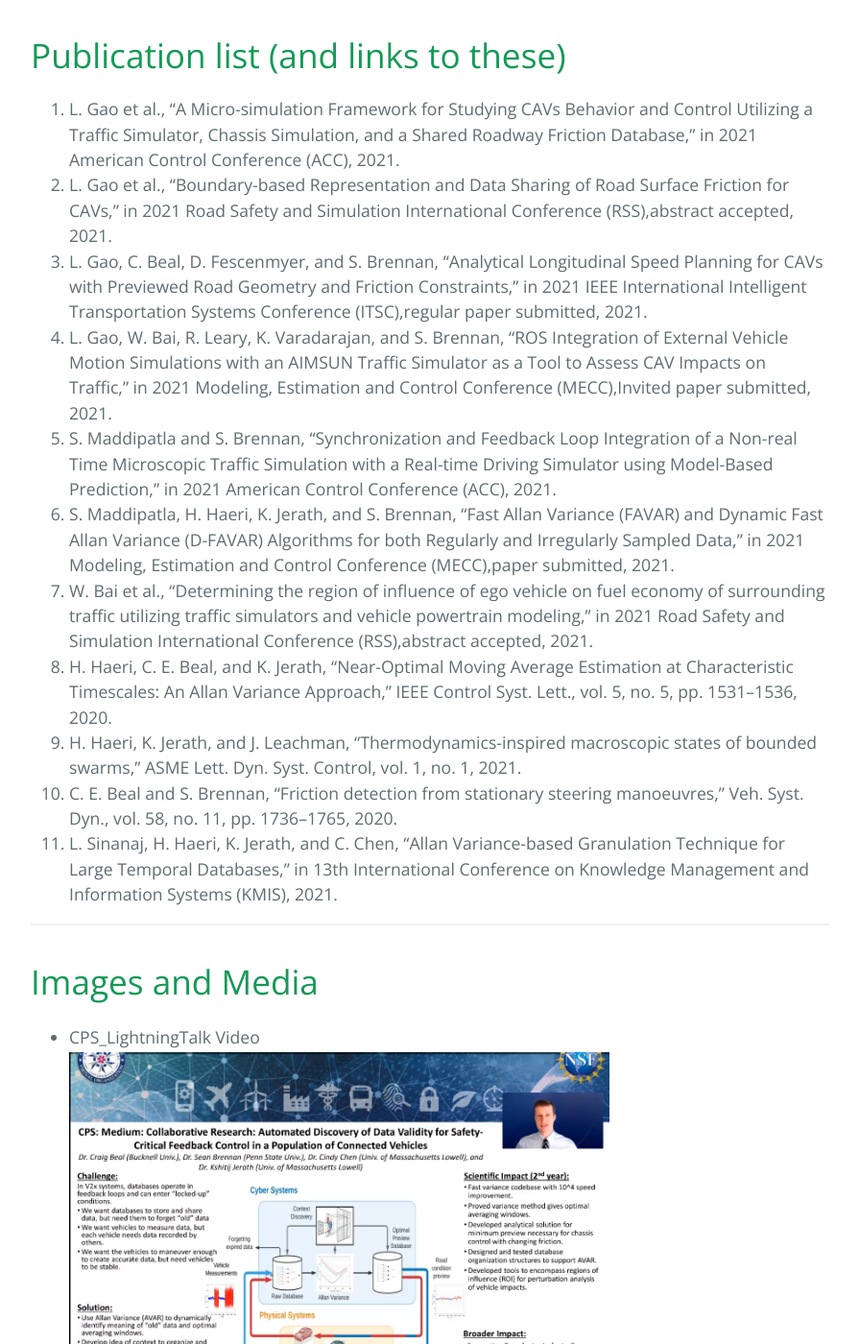
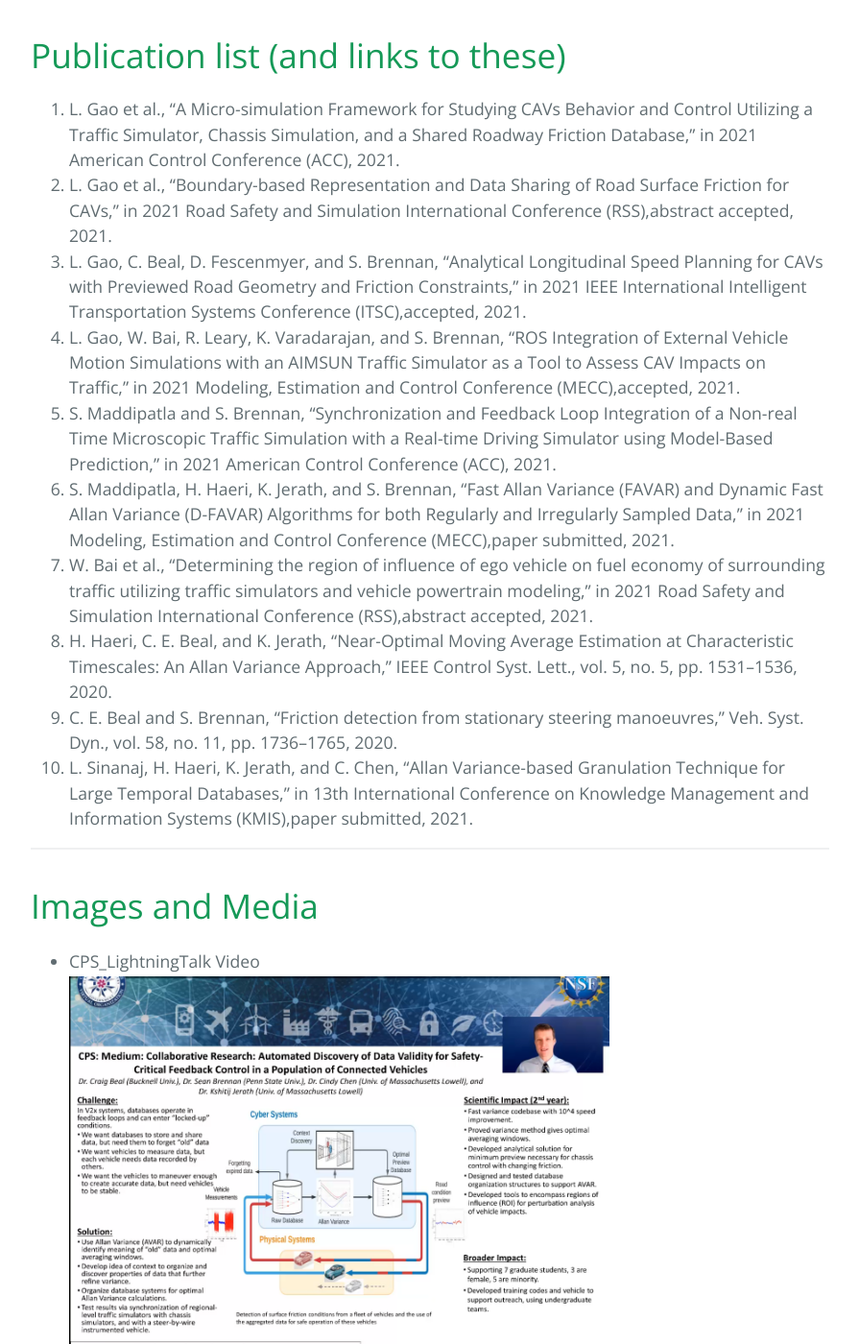
Before and after one commit to ForgetfulDatabases/ForgetfulDatabases.github.io, a Jekyll site: the page built from index.html, in a window 1280 px wide and 1400 px high, scrolled down 4368 px. Shown: the whole window at 96% size, without its empty margins (192-1087 px from the left). Built offline with Jekyll 4.4.1, drawn with Linux system fonts in a browser that asks for light colours; a script that is not in the unit is left out.

Commit message:
fix: update publication status

```diff
--- a/index.html
+++ b/index.html
@@ -273,10 +273,10 @@ layout: default
             L. Gao et al., “Boundary-based Representation and Data Sharing of Road Surface Friction for CAVs,” in 2021 Road Safety and Simulation International Conference (RSS),abstract accepted, 2021.
         </li>
         <li>
-            L. Gao, C. Beal, D. Fescenmyer, and S. Brennan, “Analytical Longitudinal Speed Planning for CAVs with Previewed Road Geometry and Friction Constraints,” in 2021 IEEE International Intelligent Transportation Systems Conference (ITSC),regular paper submitted, 2021.
+            L. Gao, C. Beal, D. Fescenmyer, and S. Brennan, “Analytical Longitudinal Speed Planning for CAVs with Previewed Road Geometry and Friction Constraints,” in 2021 IEEE International Intelligent Transportation Systems Conference (ITSC),accepted, 2021.
         </li>
         <li>
-            L. Gao, W. Bai, R. Leary, K. Varadarajan, and S. Brennan, “ROS Integration of External Vehicle Motion Simulations with an AIMSUN Traffic Simulator as a Tool to Assess CAV Impacts on Traffic,” in 2021 Modeling, Estimation and Control Conference (MECC),Invited paper submitted, 2021.
+            L. Gao, W. Bai, R. Leary, K. Varadarajan, and S. Brennan, “ROS Integration of External Vehicle Motion Simulations with an AIMSUN Traffic Simulator as a Tool to Assess CAV Impacts on Traffic,” in 2021 Modeling, Estimation and Control Conference (MECC),accepted, 2021.
         </li>
         <li>
             S. Maddipatla and S. Brennan, “Synchronization and Feedback Loop Integration of a Non-real Time Microscopic Traffic Simulation with a Real-time Driving Simulator using Model-Based Prediction,” in 2021 American Control Conference (ACC), 2021.
@@ -291,17 +291,13 @@ layout: default
             H. Haeri, C. E. Beal, and K. Jerath, “Near-Optimal Moving Average Estimation at Characteristic Timescales: An Allan Variance Approach,” IEEE Control Syst. Lett., vol. 5, no. 5, pp. 1531–1536, 2020.
         </li>
         <li>
-            H. Haeri, K. Jerath, and J. Leachman, “Thermodynamics-inspired macroscopic states of bounded swarms,” ASME Lett. Dyn. Syst. Control, vol. 1, no. 1, 2021.
-        </li>
-        <li>
             C. E. Beal and S. Brennan, “Friction detection from stationary steering manoeuvres,” Veh. Syst. Dyn., vol. 58, no. 11, pp. 1736–1765, 2020.
         </li>
         <li>
-            L. Sinanaj, H. Haeri, K. Jerath, and C. Chen, “Allan Variance-based Granulation Technique for Large Temporal Databases,” in 13th International Conference on Knowledge Management and Information Systems (KMIS), 2021.
+            L. Sinanaj, H. Haeri, K. Jerath, and C. Chen, “Allan Variance-based Granulation Technique for Large Temporal Databases,” in 13th International Conference on Knowledge Management and Information Systems (KMIS),paper submitted, 2021.
         </li>
 
     </ol>
-
 
 
 <hr>
```
